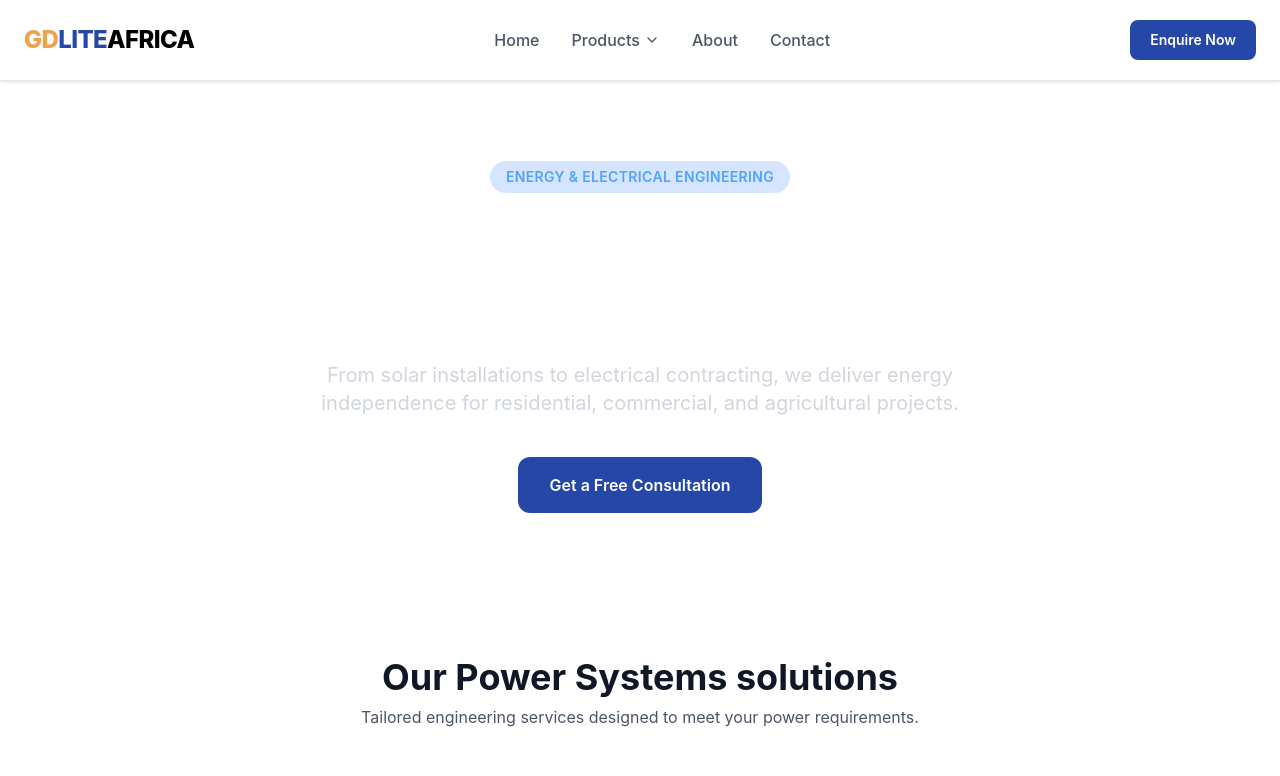
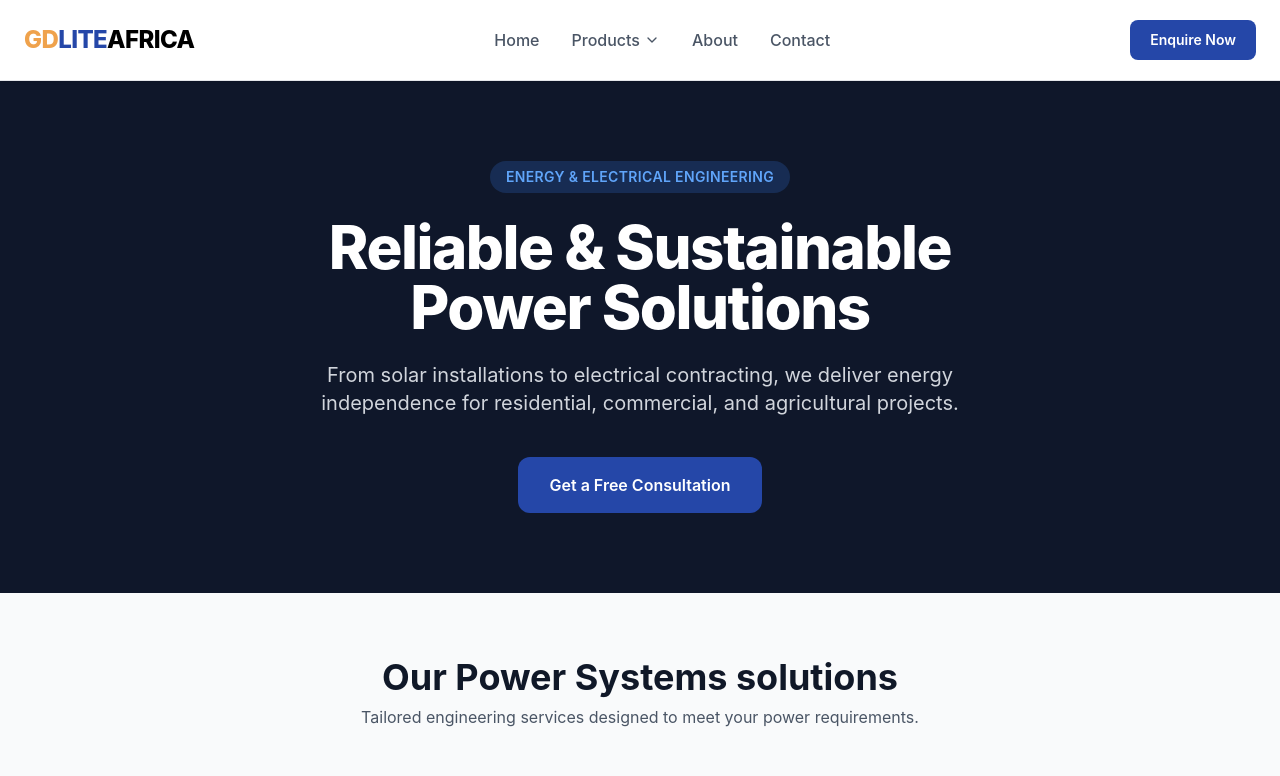
Before and after one commit to edkariuki/GDLite, a React (Vite) app in the folder GDLite/: page /power-systems in a window 1280 px wide. Shown: the top 776 px of the page. Built offline with nearby package versions, Linux system fonts and the light colour scheme; grey boxes are pictures that could not be loaded.

Commit message:
undo tailwindconfig path

```diff
--- a/GDLite/src/index.css
+++ b/GDLite/src/index.css
@@ -111,3 +111,31 @@ code {
 } */
 
 @import "tailwindcss";
+
+@theme {
+  /* Brand Colors */
+  --color-brand: #2547A8;
+  --color-brand-hover: #1e3a8a;
+  --color-brand-focus: #93c5fd;
+  --color-brand-light: rgba(37, 71, 168, 0.1);
+  --color-brand-accent: #EFA24C;
+
+  /* Standard Blues */
+  --color-blue-accent: #3b82f6;
+  --color-blue-accent-light: #60a5fa;
+
+  /* Surface / Background Colors */
+  --color-surface-light: #F9FAFB;
+  --color-surface-card: #FFFFFF;
+  --color-surface-hero: #0F172A;
+
+  /* Text Content Colors */
+  --color-content-primary: #111827;
+  --color-content-body: #4B5563;
+  --color-content-secondary: #6B7280;
+  --color-content-muted: #D1D5DB;
+
+  /* Borders & Dividers */
+  --color-stroke: #E5E7EB;
+  --color-stroke-light: #F3F4F6;
+}
--- a/GDLite/src/pages/solutions/power_systems.jsx
+++ b/GDLite/src/pages/solutions/power_systems.jsx
@@ -52,7 +52,7 @@ export default function PowerSystems() {
         <div className="bg-surface-light text-content-primary font-sans min-h-screen">
             <section className="bg-surface-hero text-white py-20 px-6 sm:px-12 text-center relative overflow-hidden">
                 <div className="max-w-4xl mx-auto space-y-6">
-                    <span className="inline-block px-4 py-1.5 rounded-full bg-blue-500/20 text-blue-400 text-sm font-semibold tracking-wide uppercase">
+                    <span className="inline-block px-4 py-1.5 rounded-full bg-blue-accent/20 text-blue-accent-light text-sm font-semibold tracking-wide uppercase">
                         Energy & Electrical Engineering
                     </span>
                     <h1 className="text-4xl sm:text-6xl font-extrabold tracking-tight">
--- a/GDLite/tailwind.config.js
+++ /dev/null
@@ -1,39 +0,0 @@
-/** @type {import('tailwindcss').Config} */
-module.exports = {
-    content: [
-        "./index.html",
-        "./src/**/*.{js,ts,jsx,tsx}",
-    ],
-    theme: {
-        extend: {
-            colors: {
-                // Brand Colors
-                'brand': '#2547A8',
-                'brand-hover': '#1e3a8a',
-                'brand-focus': '#93c5fd',
-                'brand-light': 'rgba(37, 71, 168, 0.1)',
-                'brand-accent': '#EFA24C',
-
-                // Standard Blues
-                'blue-accent': '#3b82f6',
-                'blue-accent-light': '#60a5fa',
-
-                // Surface / Background Colors
-                'surface-light': '#F9FAFB',
-                'surface-card': '#FFFFFF',
-                'surface-hero': '#0F172A',
-
-                // Text Content Colors
-                'content-primary': '#111827',
-                'content-body': '#4B5563',
-                'content-secondary': '#6B7280',
-                'content-muted': '#D1D5DB',
-
-                // Borders & Dividers
-                'stroke': '#E5E7EB',
-                'stroke-light': '#F3F4F6',
-            },
-        },
-    },
-    plugins: [],
-}
```
